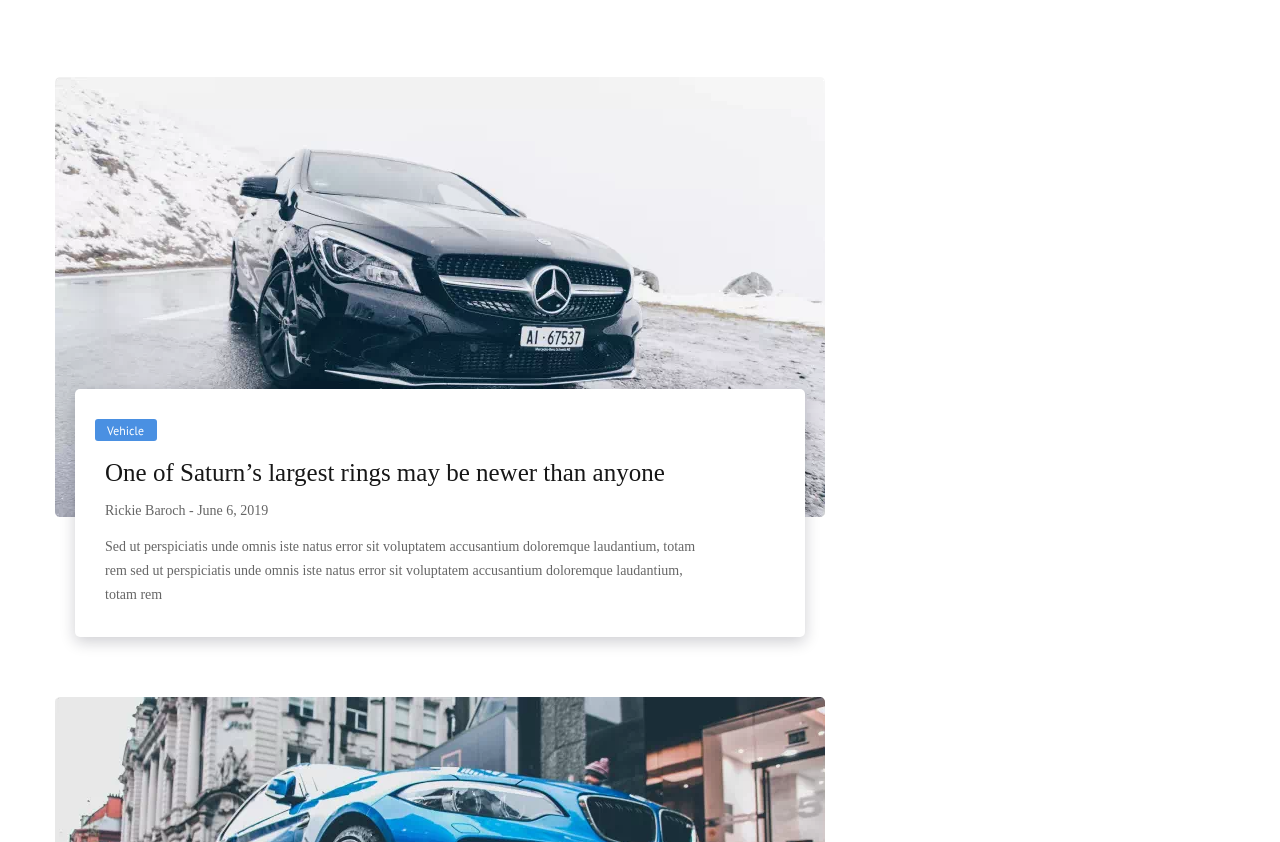
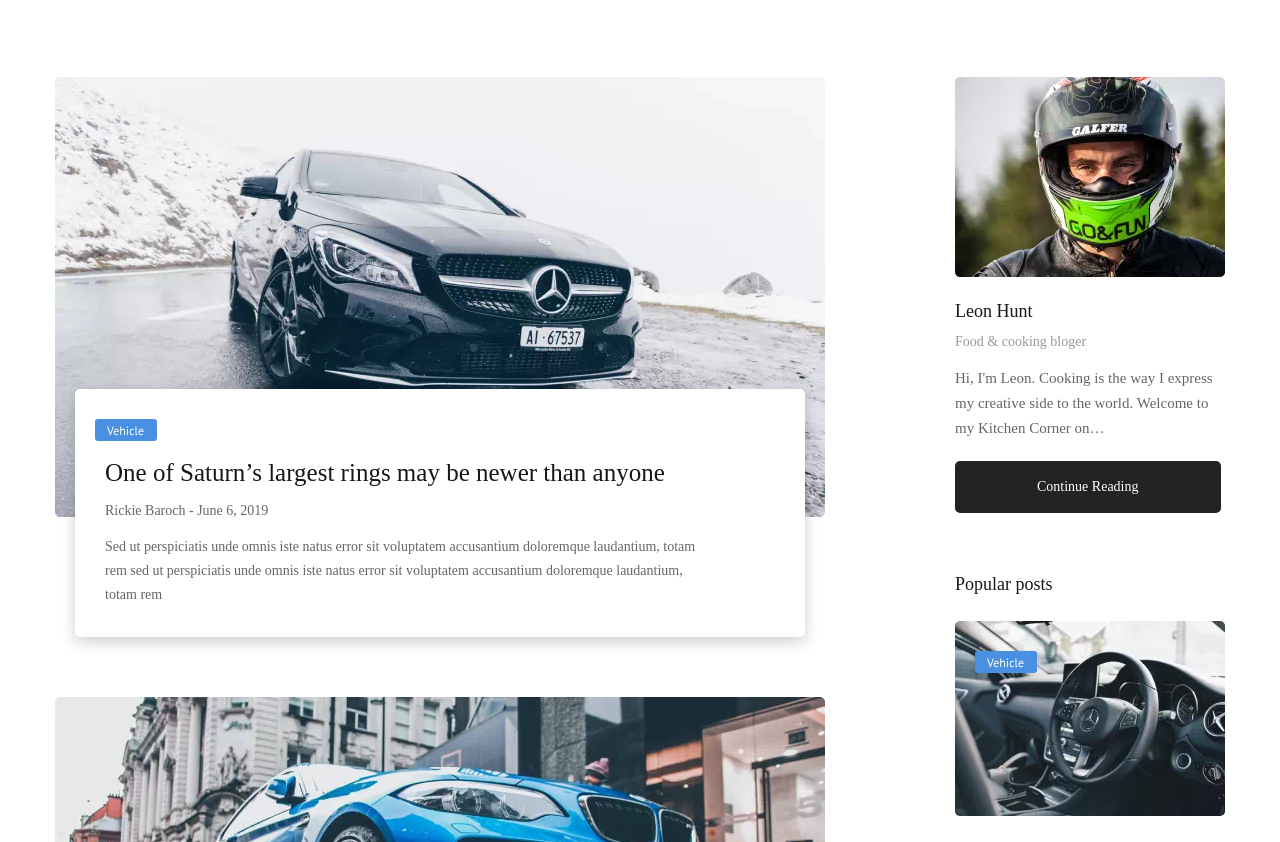
Before and after one commit to Im-Mad-Panda/premium-car, a plain HTML site: page index.html in a window 1280 px wide. Shown: the part 704-1546 px from the top of the page. Drawn offline with nearby package versions, Linux system fonts and the light colour scheme; a web font is replaced by a local one.

Commit message:
creative-side

```diff
--- a/css/style.css
+++ b/css/style.css
@@ -307,11 +307,6 @@ body {
   width: 100%;
   margin: 0 auto;
 }
-.logo-hover:hover {
-  border-radius: 8px;
-  transition: 0.3s;
-  box-shadow: 0px 30px 54px -6px rgb(245 56 56 / 55%);
-}
 /*=====================COMMON STYLES END======================*/
 /*=====================HEADER STYLES START======================*/
 .header {
@@ -326,6 +321,13 @@ body {
   justify-content: space-between;
   padding-top: 15px;
   padding-bottom: 15px;
+}
+.logo:hover{
+  box-shadow: 0 0 15px rgb(255, 255, 255);
+  border-radius: 5px;
+}
+.img-logo{
+  margin: 5px;
 }
 .nav a {
   font-family: "PT Sans Regular";
@@ -460,6 +462,10 @@ line-height: 30px;
   padding-top: 40px;
   padding-bottom: 100px;
 }
+.news-cars{
+  display: flex;
+  justify-content: space-between;
+}
 .news-cars-info{
   display: flex;
   position: relative;
@@ -522,3 +528,64 @@ width: 600px;
 .vehicle-btn:hover{
   box-shadow: 0 0 15px rgba(74, 144, 226);
 }
+.creative-side{
+  margin-bottom: 60px;
+}
+.img-creative-side{
+width: 270px;
+height: auto;
+object-fit: cover;
+margin-bottom: 20px;
+}
+.creative-side-content{
+  width: 270px;
+}
+.creative-side-name{
+font-family: "PT Sans Bold";
+font-size: 18px;
+line-height: 23px;
+color: #171717;
+margin-bottom: 10px;
+}
+.creative-side-bloger{
+  font-family: "PT Sans italic";
+font-size: 14px;
+line-height: 18px;
+color: #999999;
+margin-bottom: 15px;
+}
+.creative-side-text{
+font-family: "PT Sans Regular";
+font-size: 15px;
+line-height: 25px;
+color: #666666;
+margin-bottom: 20px;
+}
+.creative-side-btn{
+  font-family: "PT Sans Bold";
+font-size: 14px;
+line-height: 18px;
+  padding: 15px 80px;
+  color: #fff;
+  background: #232323;
+  border: 2px solid #232323;
+border-radius: 5px;
+}
+.creative-side-btn:hover{
+  color: #232323;
+  background: #fff;
+  transition: 0.3s;
+}
+.post-title{
+  font-family: "PT Sans Bold";
+font-size: 18px;
+line-height: 23px;
+color: #171717;
+margin-bottom: 25px;
+}
+.img-post-car{
+  width: 270px;
+  height: auto;
+  object-fit: cover;
+  margin-bottom: 20px;
+}
--- a/index.html
+++ b/index.html
@@ -31,6 +31,7 @@
         <nav class="navbar">
           <a class="logo" href="index.html">
             <img
+            class="img-logo"
               width="100"
               height="23"
               loading="lazy"
@@ -379,6 +380,48 @@
           </div>
           <div class="aside">
 
+              <div class="creative-side">
+                <img
+                  class="img-creative-side"
+                  width="1"
+                  height="1"
+                  loading="lazy"
+                  src="img/leon-hunt.webp"
+                  alt="Blog"
+                />
+                <div class="creative-side-content">
+                  <h2 class="creative-side-name">Leon Hunt</h2>
+                  <p class="creative-side-bloger">Food & cooking bloger</p>
+                  <p class="creative-side-text">
+                    Hi, I'm Leon. Cooking is the way I express my creative side
+                    to the world. Welcome to my Kitchen Corner on…
+                  </p>
+                  <a href="#" class="creative-side-btn">Continue Reading</a>
+                </div>
+              </div>
+
+            <div class="posts">
+              <h2 class="post-title">Popular posts</h2>
+              <a href="#" class="news-vehicle-btn">
+                <img
+                  class="vehicle-btn"
+                  width="62"
+                  height="22"
+                  loading="lazy"
+                  src="img/vehicle.svg"
+                  alt="search"
+                />
+              </a>
+              <img
+                class="img-post-car"
+                width="1"
+                height="1"
+                loading="lazy"
+                src="img/post1.webp"
+                alt="Blog"
+              />
+
+            </div>
           </div>
         </div>
       </div>
```
Also changed, not shown: img/leon-hunt.png (added), img/leon-hunt.webp (added), img/post1.png (added), img/post1.webp (added), img/post2.png (added), img/post2.webp (added), img/post3.png (added), img/post3.webp (added).
